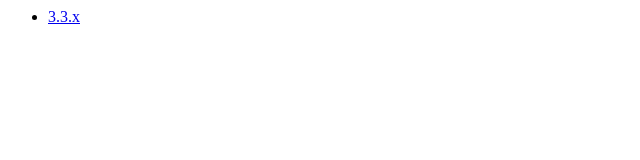
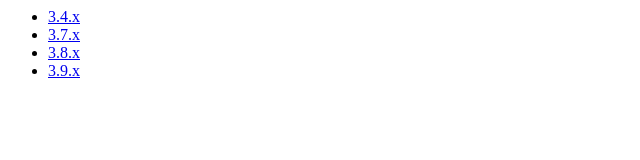
Before and after one commit to plone-ve/buildout-wordpress, a plain HTML site: page index.html in a window 1280 px wide. Shown: the whole page, without its empty margins (0-640 px from the left). Drawn offline with Linux system fonts and the light colour scheme.

Commit message:
Updated index.html file with new Wordpress version with buildout configuration

```diff
--- a/index.html
+++ b/index.html
@@ -1,3 +1,6 @@
 <ul>
-<li><a href="3.3.x">3.3.x</a></li>
+<li><a href="3.4.x">3.4.x</a></li>
+<li><a href="3.7.x">3.7.x</a></li>
+<li><a href="3.8.x">3.8.x</a></li>
+<li><a href="3.9.x">3.9.x</a></li>
 </ul>
```
